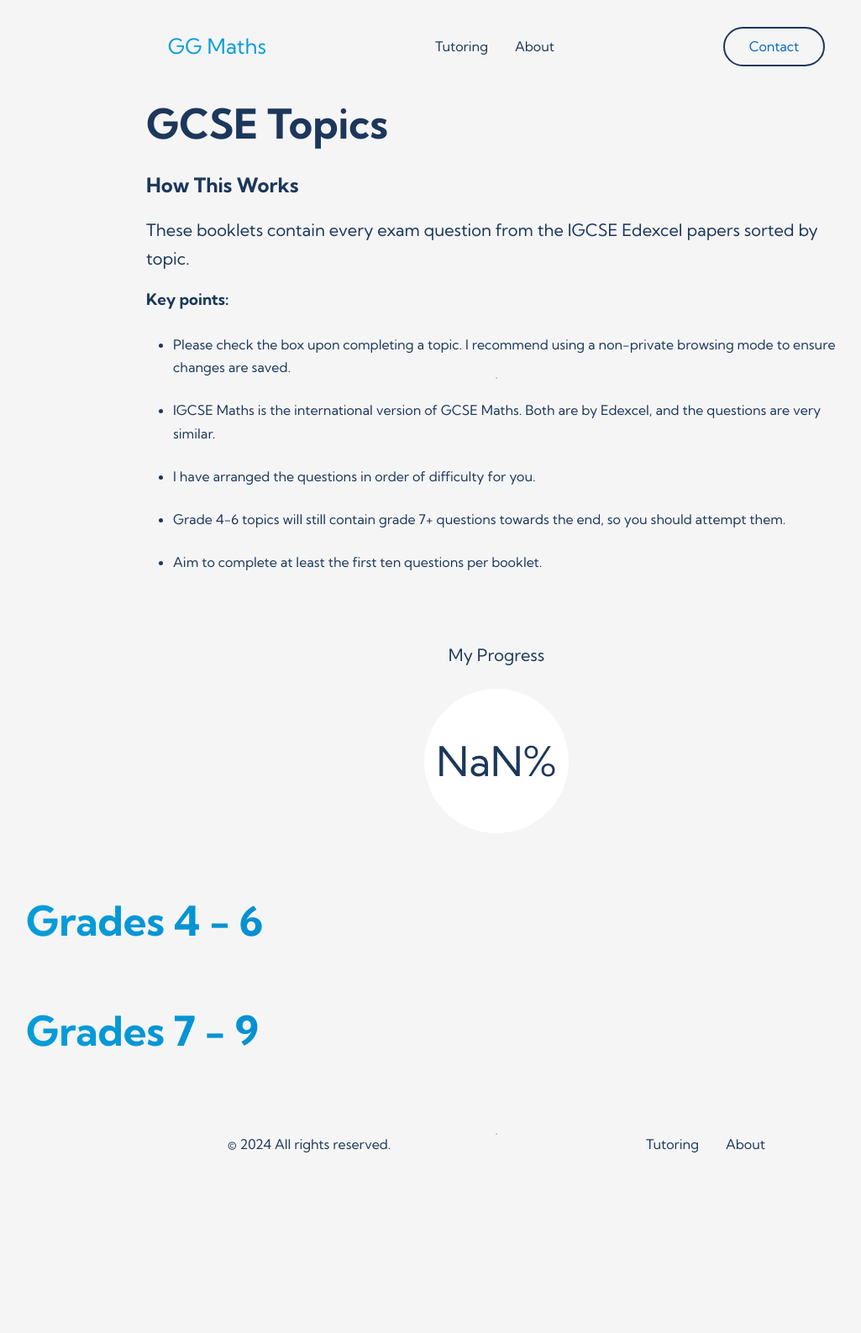
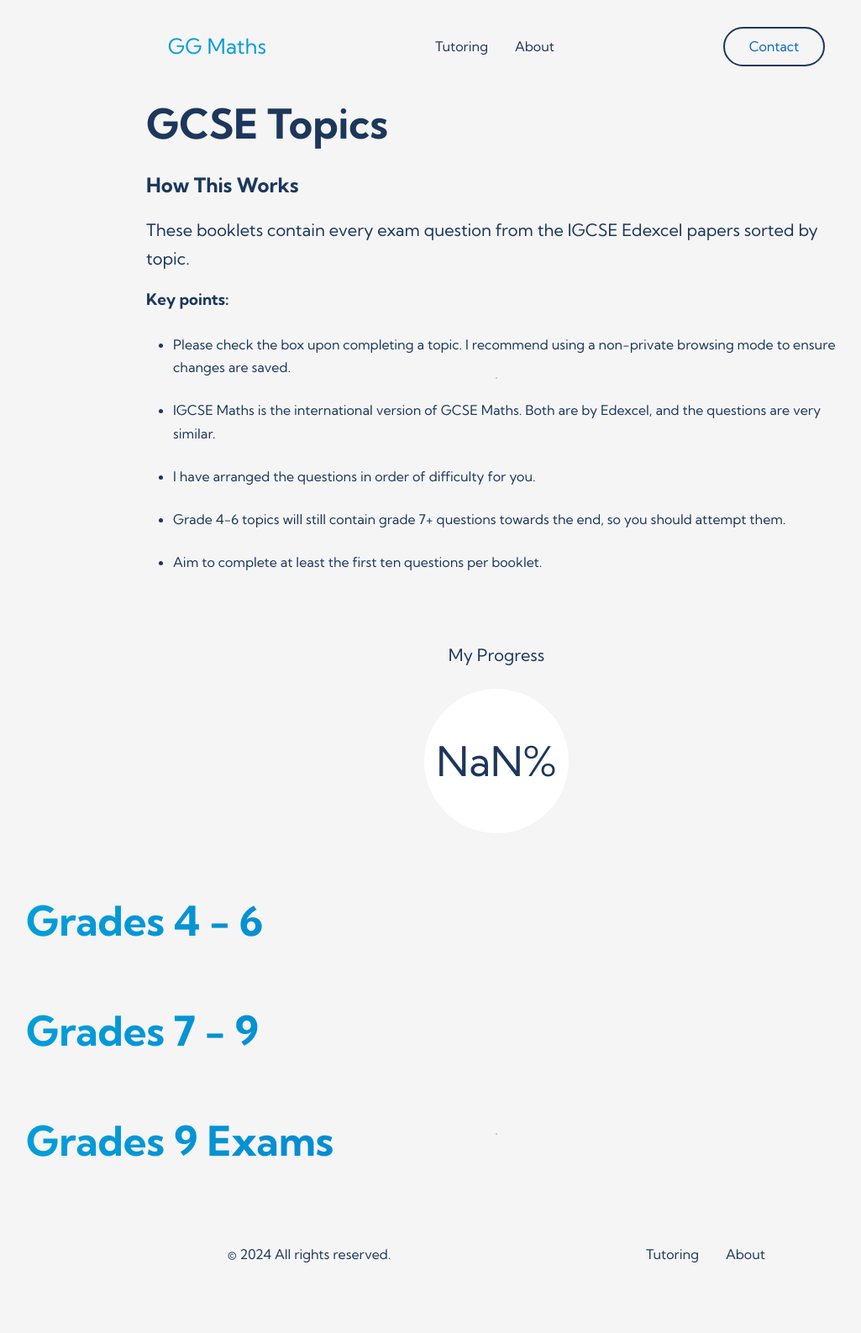
Before and after one commit to GG1982/Jekyll-ggmaths, a Jekyll site: the page built from pages/gcse-topics.html, in a window 1280 px wide. Shown: the whole page at 84% size, without its empty margins (49-1074 px from the left). Built offline with Jekyll 4.4.1, drawn with Linux system fonts in a browser that asks for light colours; before the commit the page ends 1456 px from its top, so only the background shows below that.

Commit message:
add grade 9 exams

```diff
--- a/pages/gcse-topics.html
+++ b/pages/gcse-topics.html
@@ -63,6 +63,22 @@
                 {% endfor %}
             </ul>
         </div>
+
+        <div class="grade-9-container">
+            <h3 class="fancy-text font-4 ">Grades 9 Exams</h3>
+            <ul class="topics flex-column gap-25">
+                {% for pdf in site.static_files %}
+                    {% if pdf.path contains 'grade_9_exams' %}
+                        {% for paper in pdf.path %}
+                        <li class="list-style-none">
+                            <!-- <input type="checkbox" id="{{ i }}"> -->
+                            <a id="topic" target="_blank" rel="noopener" href="{{ site.url }}{{ pdf.path }}">{{ pdf.name | replace: '_', " " | remove: ".pdf" | remove: "Grade 9"}}</a>
+                        </li>
+                        {% endfor %}
+                    {% endif %}
+                {% endfor %}
+            </ul>
+        </div>
     </section>
 
 
```
Also changed, not shown: 1 other file.
